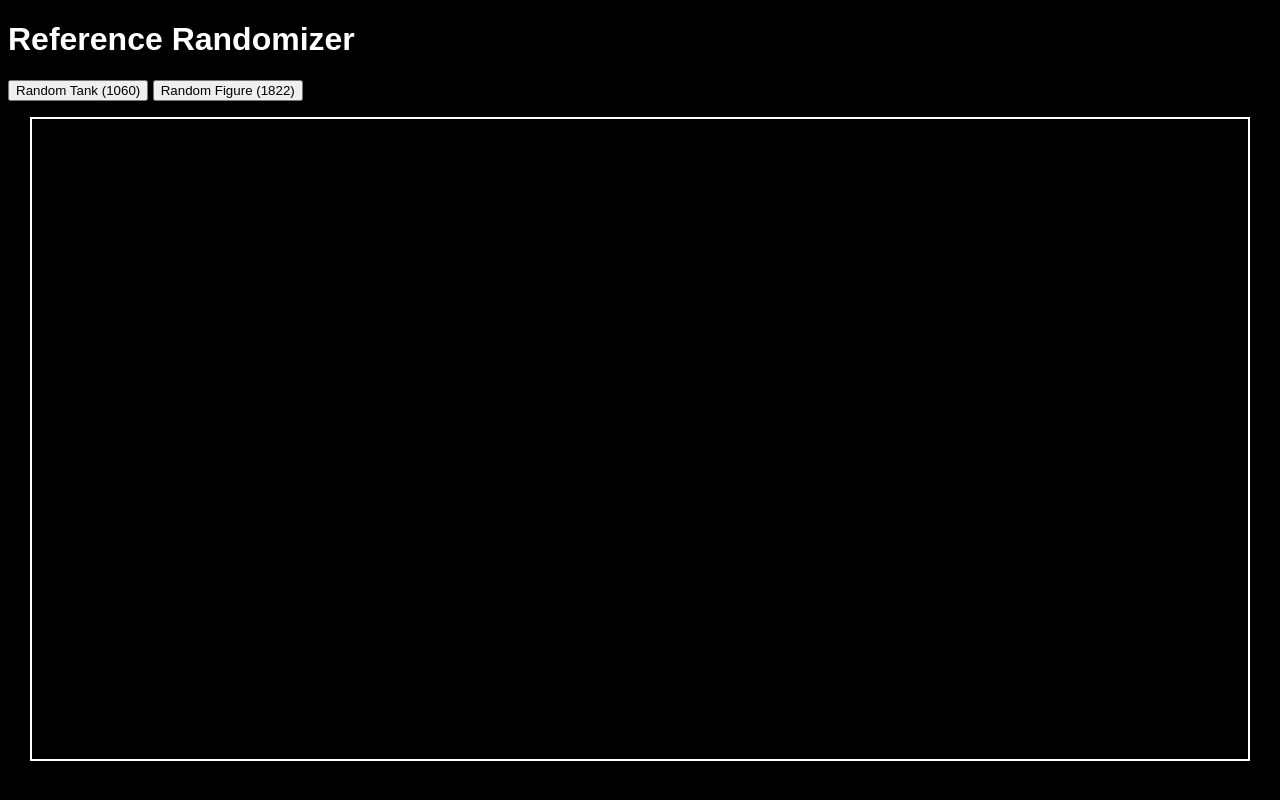
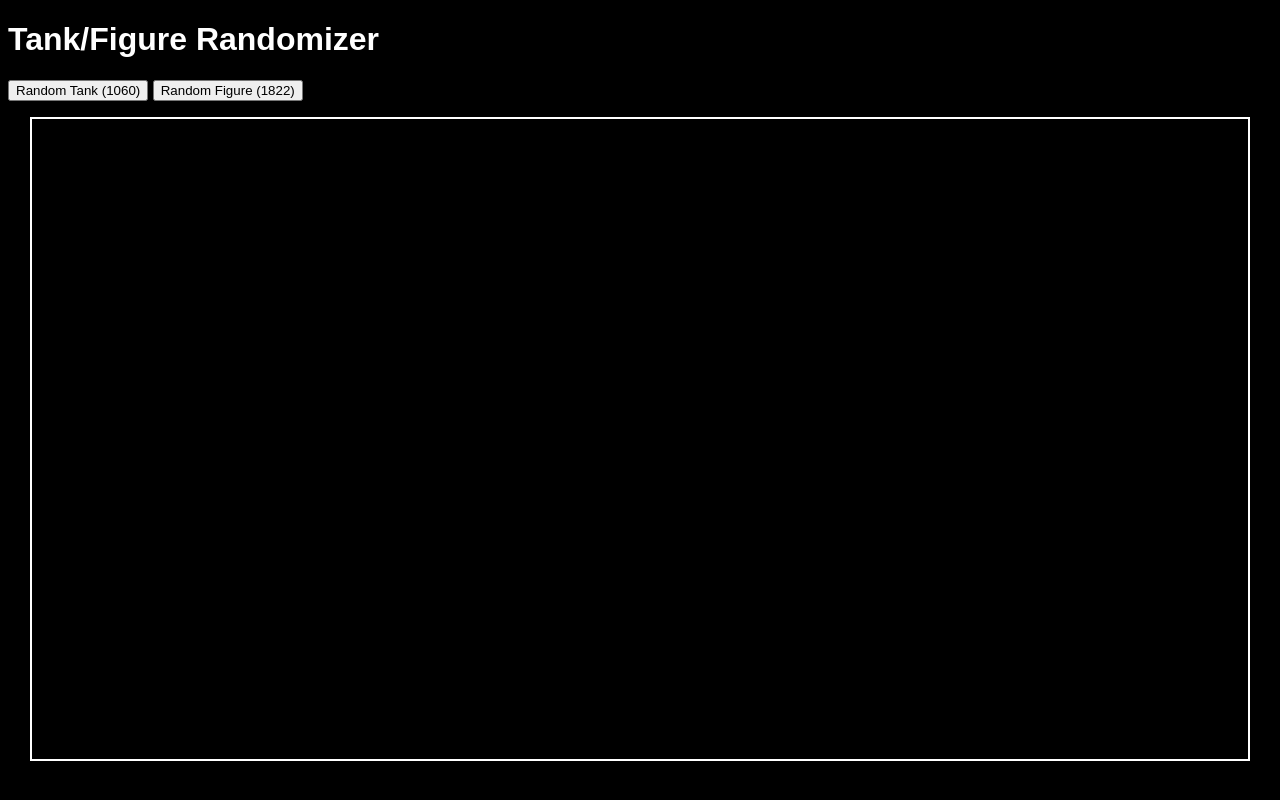
Before and after one commit to neronerobi343/nihilirium-randomizers, a plain HTML site: page tank-figures.html in a window 1280 px wide. Drawn offline with Linux system fonts and the light colour scheme.

Commit message:
change title

```diff
--- a/tank-figures.html
+++ b/tank-figures.html
@@ -5,14 +5,14 @@
     <meta name="viewport" content="width=device-width, initial-scale=1.0">
     <link rel="icon" type="image/x-icon" href="favicon.ico">
     <link rel="stylesheet" href="style.css">
-    <title>Reference Randomizer</title>
+    <title>Tank/Figure Randomizer</title>
 </head>
 <style>
 
 </style>
 <body>
     <div>
-        <h1>Reference Randomizer</h1>
+        <h1>Tank/Figure Randomizer</h1>
         <button class="tank-randomize">Random Tank</button>
         <button class="figure-randomize">Random Figure</button>
     </div>
```
